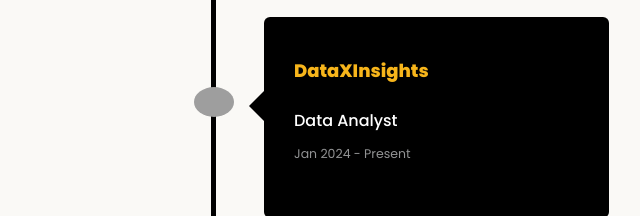
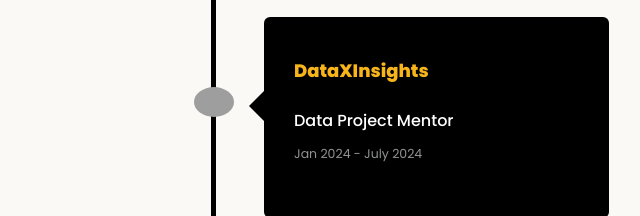
Before and after one commit to abinesavio/Portfolio, a plain HTML site: page index.html in a window 1280 px wide. Shown: the part 1764-1980 px from the top of the page, 426-1066 px from the left. Drawn offline with nearby package versions, Linux system fonts and the light colour scheme; grey boxes are pictures that could not be loaded; a script that the page names is missing.

Commit message:
Update index.html

```diff
--- a/index.html
+++ b/index.html
@@ -142,8 +142,8 @@
           />
           <div class="text-box">
             <h2>DataXInsights</h2>
-            <h1 class="role">Data Analyst</h1>
-            <small>Jan 2024 - Present</small>
+            <h1 class="role">Data Project Mentor</h1>
+            <small>Jan 2024 - July 2024 </small>
             <span class="right-container-arrow"></span>
           </div>
         </div>
```
